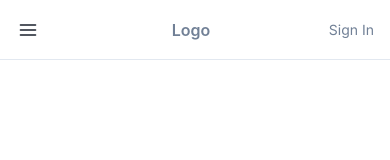
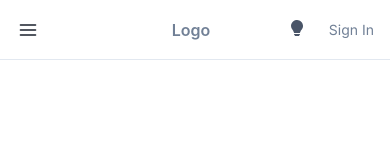
Before and after one commit to Alschematix/StudyProject, a Next.js app in the folder ewp/: page / in a window 390 px wide. Shown: the top 160 px of the page. Built offline with nearby package versions, Linux system fonts and the light colour scheme.

Commit message:
feat: light mode! - added toggle for light mode to nav - fixed mobile dropdown menu to stop pushing down - created colormode component - created a spacer component to add space between header, content, and footer

```diff
--- a/ewp/src/app/layout.tsx
+++ b/ewp/src/app/layout.tsx
@@ -1,6 +1,7 @@
 "use client"
 import Footer from "@/components/Footer";
 import NavBar from "@/components/NavBar";
+import Spacer from "@/components/Spacer";
 import { ChakraProvider } from "@chakra-ui/react";
 
 import { Inter } from 'next/font/google'
@@ -18,7 +19,9 @@ export default function RootLayout({
       <body className={inter.className}>
         <ChakraProvider>
           <NavBar />
+          <Spacer />
           {children}
+          <Spacer />
           <Footer />
         </ChakraProvider>
         </body>
--- /dev/null
+++ b/ewp/src/components/ColorMode.tsx
@@ -0,0 +1,14 @@
+import { useColorMode, Button, Icon } from "@chakra-ui/react"
+import { BsFillLightbulbFill } from "react-icons/bs"
+
+
+export function ToggleLight() {
+    const { colorMode, toggleColorMode } = useColorMode()
+    return (
+      <header>
+        <Icon onClick={toggleColorMode} as={BsFillLightbulbFill} cursor={'pointer'}>
+          {colorMode === 'light' ? 'Dark' : BsFillLightbulbFill}
+        </Icon>
+      </header>
+    )
+  }
--- a/ewp/src/components/NavBar.tsx
+++ b/ewp/src/components/NavBar.tsx
@@ -1,6 +1,7 @@
 'use client'
 
 import { SearchBar } from './SearchBar'
+import { ToggleLight } from './ColorMode'
 
 import {
   Box,
@@ -78,6 +79,7 @@ export default function NavBar() {
           justify={'flex-end'}
           direction={'row'}
           spacing={6}>
+            <Flex align="center" justifyContent={'flex-start'}><ToggleLight /></Flex>
           <Button as={'a'} fontSize={'sm'} fontWeight={400} variant={'link'} href="signin">
             Sign In
           </Button>
@@ -96,8 +98,7 @@ export default function NavBar() {
           </Button>
         </Stack>
       </Flex>
-      <Flex
-      marginBottom={100}></Flex>
+
 
       <Collapse in={isOpen} animateOpacity>
         <MobileNav />
@@ -151,6 +152,7 @@ const DesktopNav = () => {
         </Box>
       ))}
       <Flex align="flex-start"><SearchBar /></Flex>
+
     </Stack>
   )
 }
@@ -169,7 +171,7 @@ const DesktopSubNav = ({ label, href, subLabel }: NavItem) => {
       <Stack direction={'row'} align={'center'}>
         <Box>
           <Text
-            transition={'all .3s ease'}
+            transition={'all .3s ease-in-out'}
             _groupHover={{ color: 'green.400' }}
             fontWeight={500}>
             {label}
@@ -193,7 +195,7 @@ const DesktopSubNav = ({ label, href, subLabel }: NavItem) => {
 
 const MobileNav = () => {
   return (
-    <Stack bg={useColorModeValue('white', 'gray.800')} p={4} display={{ md: 'none' }} zIndex={9000}>
+    <Stack pos={'fixed'} top='55' w='100%' bg={useColorModeValue('white', 'gray.800')} p={4} display={{ md: 'none' }} zIndex={9000}>
       {NAV_ITEMS.map((navItem) => (
         <MobileNavItem key={navItem.label} {...navItem} />
       ))}
@@ -205,8 +207,11 @@ const MobileNavItem = ({ label, children, href }: NavItem) => {
   const { isOpen, onToggle } = useDisclosure()
 
   return (
-    <Stack spacing={4} onClick={children && onToggle} zIndex={9000}>
+
+    <Stack spacing={4} onClick={children && onToggle} zIndex={9000} >
       <Box
+        // pos='fixed'
+
         py={2}
         as="a"
         href={href ?? '#'}
@@ -221,7 +226,7 @@ const MobileNavItem = ({ label, children, href }: NavItem) => {
         {children && (
           <Icon
             as={ChevronDownIcon}
-            transition={'all .25s ease-in-out'}
+            transition={'all 0s'}
             transform={isOpen ? 'rotate(180deg)' : ''}
             w={6}
             h={6}
@@ -229,8 +234,10 @@ const MobileNavItem = ({ label, children, href }: NavItem) => {
         )}
       </Box>
 
-      <Collapse in={isOpen} animateOpacity style={{ marginTop: '0!important' }}>
+
+      <Collapse in={isOpen} animateOpacity style={{ marginTop: '0!important' }} >
         <Stack
+
           mt={2}
           pl={4}
           borderLeft={1}
@@ -245,7 +252,9 @@ const MobileNavItem = ({ label, children, href }: NavItem) => {
             ))}
         </Stack>
       </Collapse>
+
     </Stack>
+
   )
 }
 
--- /dev/null
+++ b/ewp/src/components/Spacer.tsx
@@ -0,0 +1,9 @@
+import { Flex } from "@chakra-ui/react"
+
+export default function Spacer() {
+    return (
+        <Flex h="100px">
+
+        </Flex>
+    )
+}
```
